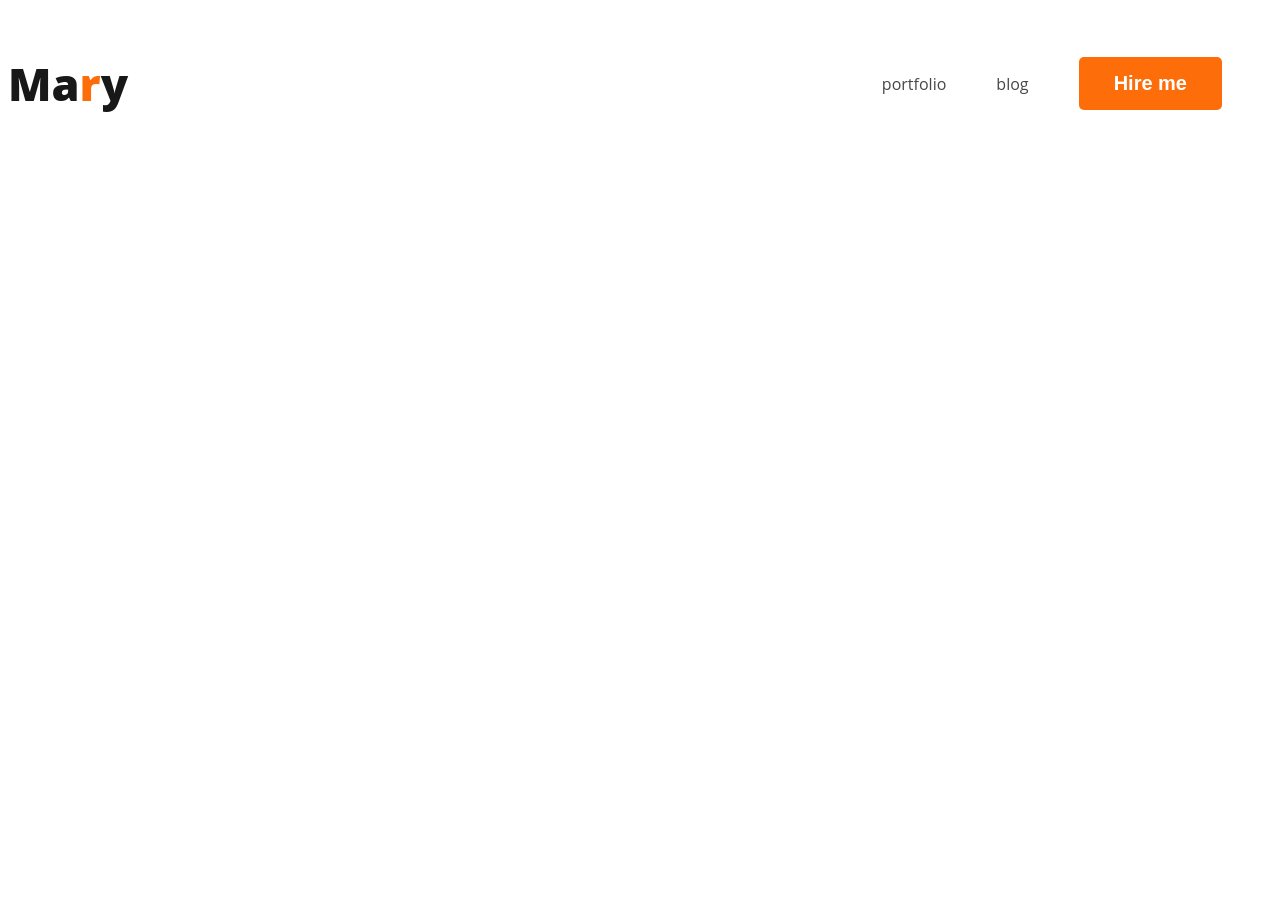
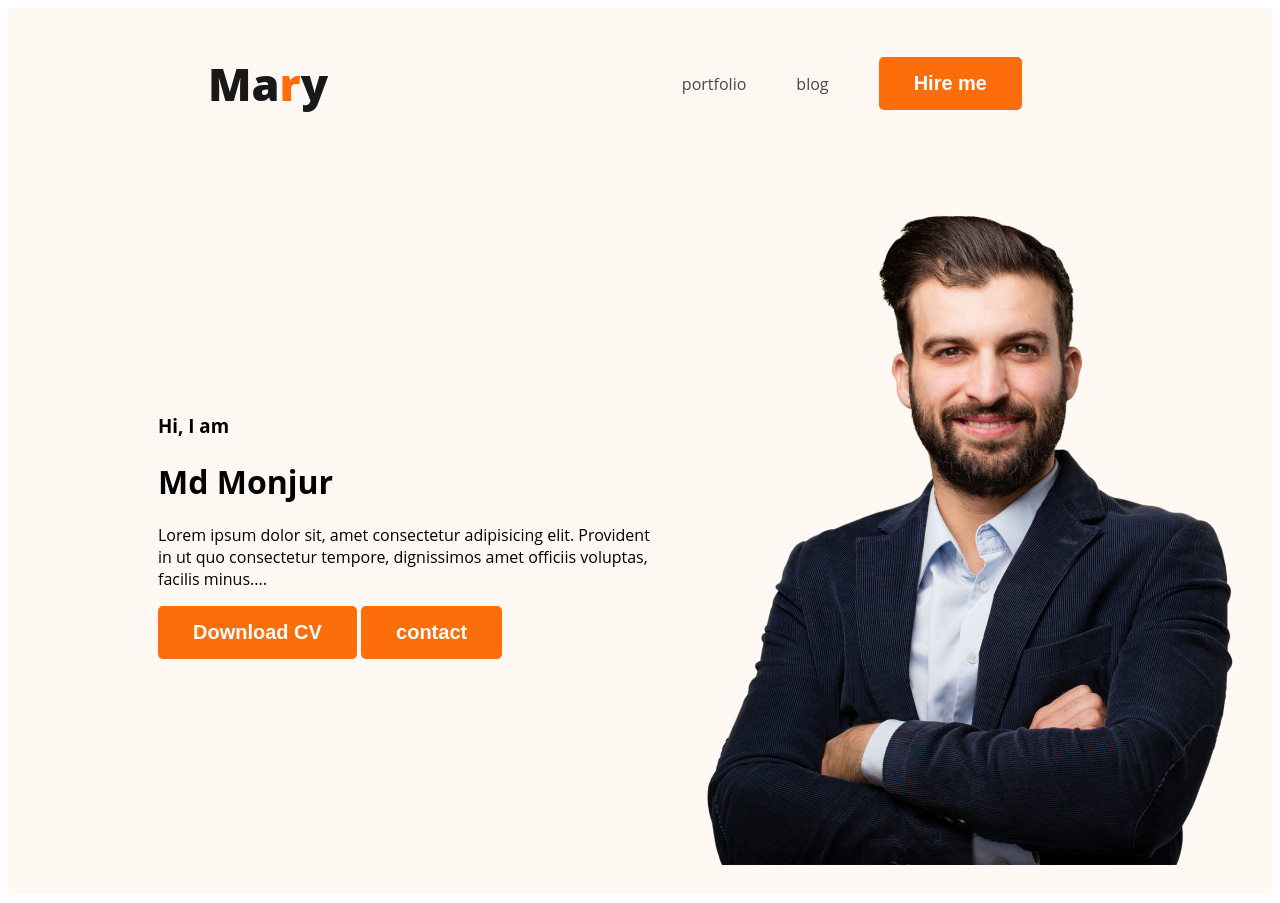
Before and after one commit to monjur912/webdeveloper-portfolio, a plain HTML site: page index.html in a window 1280 px wide. Before the commit the page ends 800 px from the top, so only its background shows below. Drawn offline with Linux system fonts and the light colour scheme.

Commit message:
added nav

```diff
--- a/index.html
+++ b/index.html
@@ -7,7 +7,7 @@
     <link rel="stylesheet" href="styles/portfolio.css">
 </head>
 <body>
-    <header>
+    <header class="header">
         <nav>
             <h3 class="nav-title">Ma<span class="tex-primary">r</span>y</h3>
             <ul>
@@ -18,6 +18,16 @@
 
 
         </nav>
+        <div class="banner">
+        <div class="banner-content">
+            <h3 class="banner-greeting">Hi, I am </h3>
+            <h1 class="banner-title">Md Monjur</h1>
+            <p>Lorem ipsum dolor sit, amet consectetur adipisicing elit. Provident in ut quo consectetur tempore, dignissimos amet officiis voluptas, facilis minus....</p>
+            <button class="btn-primary">Download CV</button>
+            <button class="btn-primary">contact</button>
+        </div>
+        <img class="profile-pic" src="images/hardy.png" alt="">
+         </div>
     </header>
 </body>
 </html>
--- a/styles/portfolio.css
+++ b/styles/portfolio.css
@@ -23,6 +23,7 @@ nav {
     display: flex;
     justify-content: space-between;
     align-items: center;
+    margin: 0  200px;
 }
 
 .nav-title {
@@ -45,3 +46,15 @@ nav a {
     text-decoration: none;
     color: #474747;
 }
+
+/* header related styles */
+.header{
+    background-color: #FFF8F3;
+}
+.banner{
+    padding: 30px 30px 30px 150px;
+    display: flex;
+    align-items: center;
+}
+.banner .profile-pic
+     width:300px;
```
Also changed, not shown: images/my pic2.jpg (added).
